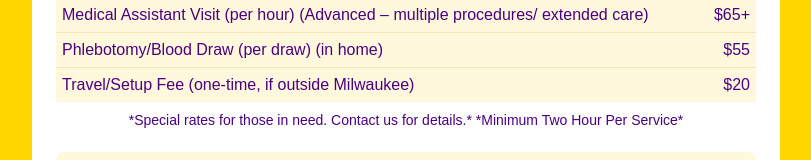
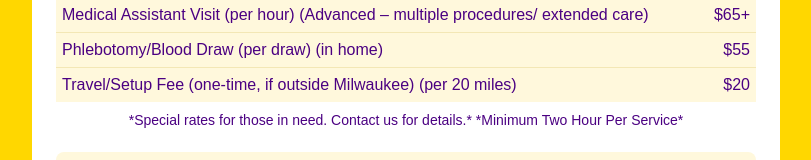
Before and after one commit to LoveMachineWellness/Love-Machine-Wellnes, a plain HTML site: page index.html in a window 1280 px wide. Shown: the part 574-734 px from the top of the page, without its empty margins (234-1045 px from the left). Drawn offline with Linux system fonts and the light colour scheme.

Commit message:
Update index.html

```diff
--- a/index.html
+++ b/index.html
@@ -87,7 +87,7 @@ home)</td>
  </tr>
  <tr>
   <td>Travel/Setup Fee (one-time, if
-outside Milwaukee)</td>
+outside Milwaukee) (per 20 miles)</td>
  <td style="text-align:right;">$20</
  td>
 </tr>
```
